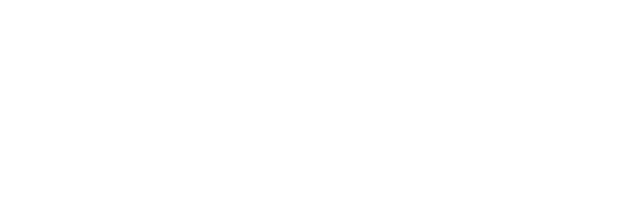
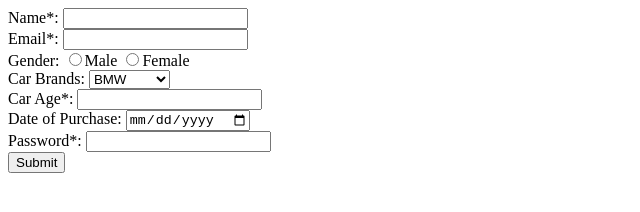
Before and after one commit to acciojob/car-insurance-form-Babaiah2, a website: page main.html in a window 1280 px wide. Shown: the whole page, without its empty margins (0-640 px from the left). Drawn offline with Linux system fonts and the light colour scheme.

Commit message:
created a submission

```diff
--- a/main.html
+++ b/main.html
@@ -4,10 +4,50 @@
 
 <head>
 	<link rel="stylesheet" href="styles.css">
+	<title>Car Insurance Form</title>
 </head>
 
 <body>
 	<!-- the entire body must be written by student -->
+	<form action="#" method ="POST">
+		<div>
+			<label for="name">Name*:</label>
+		    <input type="text",id ="name">
+		</div>
+		<div>
+			<label for="Email">Email*:</label>
+		    <input type="email" id = "email">
+		</div>
+		<div>
+			<label for="gender">Gender:</label>
+			<input type ="radio" name="gender">Male
+			<input type ="radio" name="gender">Female
+		</div>
+		<div>
+			<label for="car">Car Brands:</label>
+			<select name="Car Brands" id="cars">
+				<option value="BMW">BMW</option>
+				<option value="Audi">Audi</option>
+				<option value="Mercedez">Mercedez</option>
+			</select>
+		</div>
+
+		<div>
+			<label for="CarAge">Car Age*:</label>
+			<input type = "number" id="carage">
+		</div>
+		<div>
+			<label for="dop"> Date of Purchase:</label>
+			<input type ="date" id="dop">
+		</div>
+		<div>
+			<label for="password">Password*:</label>
+			<input type ="password" id ="password">
+		</div>
+		<div>
+			<button type = "submit">Submit</button>
+		</div>
+	</form>
     <script type="text/javascript" src="./script.js">
 </script>
 
```
